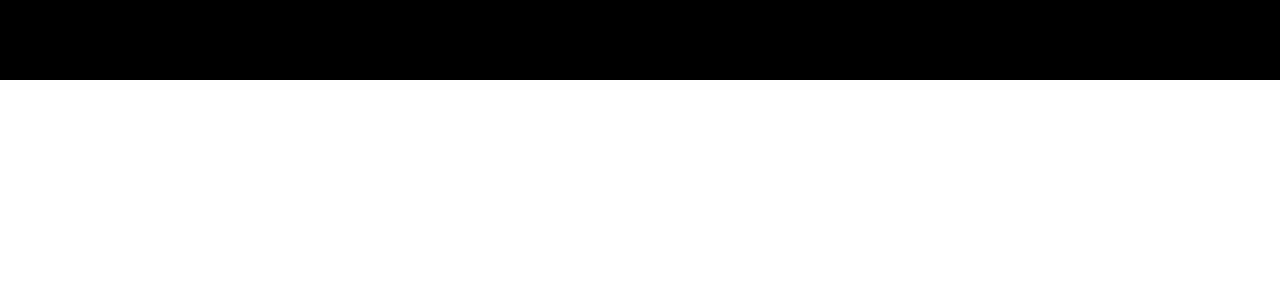
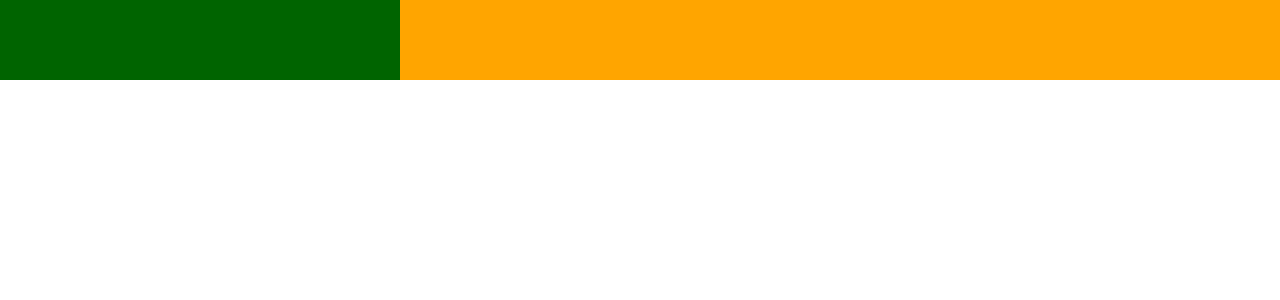
Before and after one commit to Saemkenya/sim-infra-ui, a React (Create React App) app: page / in a window 1280 px wide. Shown: the top 300 px of the page. Built offline with nearby package versions, Linux system fonts and the light colour scheme.

Commit message:
devided the navbar
Signed-off-by: Sam516-Dev <96120597+Sam516-Dev@users.noreply.github.com>

```diff
--- a/src/App.js
+++ b/src/App.js
@@ -1,7 +1,5 @@
 import Navbar from './components/Navbar';
-
 import React from 'react';
-
 import "./App.css";
 
 function App() {
@@ -10,9 +8,6 @@ function App() {
     <Navbar />
 
   );
-
-
-
 }
 
 export default App;
--- a/src/components/Navbar.js
+++ b/src/components/Navbar.js
@@ -1,8 +1,13 @@
 import React from 'react';
-import {NavbarContainer} from "../components/Navbar.styles";
+import {NavbarContainer,
+     LeftContainer,
+     RightContainer } from "../components/Navbar.styles";
 function Navbar (){
     return (
-         <NavbarContainer>  </NavbarContainer>
+         <NavbarContainer>
+        <RightContainer>  </RightContainer>
+        <LeftContainer></LeftContainer>
+         </NavbarContainer>
 
     );
 }
--- a/src/components/Navbar.styles.js
+++ b/src/components/Navbar.styles.js
@@ -5,5 +5,21 @@ width: 100%;
 height: 80px;
 background-color: black;
 display: flex;
-flex-direction: column;
+flex-direction: row;
 `;
+
+export const LeftContainer = styled.nav`
+flex: 70%;
+display: flex;
+align-items: center;
+padding-left: 5%;
+background-color: orange;
+`;
+
+export const RightContainer = styled.nav`
+flex: 30%;
+display: flex;
+justify-content: flex-end;
+padding-right: 50px;
+background-color: darkgreen;
+`
```
